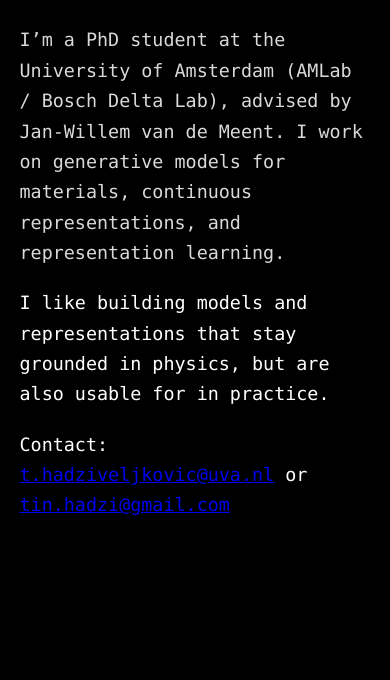
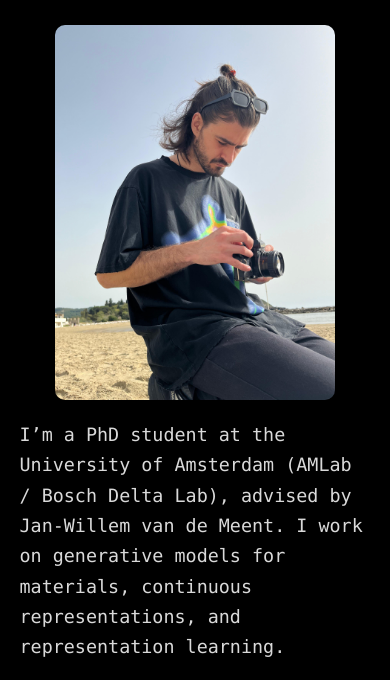
Before and after one commit to stases/stases.github.io, a plain HTML site: page about.html in a window 390 px wide. Shown: the part 143-823 px from the top of the page. Drawn offline with Linux system fonts and the light colour scheme.

Commit message:
Added photo in AboutMe

```diff
--- a/about.html
+++ b/about.html
@@ -19,6 +19,12 @@
 
       <h1>ABOUT ME</h1>
 
+      <img
+        class="about-photo"
+        src="assets/images/myself.jpeg"
+        alt="Portrait of Tin Hadziveljkovic"
+      />
+
       <p class="small">
         I’m a PhD student at the University of Amsterdam (AMLab / Bosch Delta
         Lab), advised by Jan-Willem van de Meent. I work on generative models
--- a/assets/styles.css
+++ b/assets/styles.css
@@ -336,6 +336,26 @@ body.page p {
   line-height: 1.65;
 }
 
+.about-photo {
+  float: right;
+  width: clamp(180px, 24vw, 320px);
+  max-width: 42%;
+  height: auto;
+  margin: 0 0 1rem 1.5rem;
+  border-radius: 10px;
+  object-fit: cover;
+}
+
+@media (max-width: 760px) {
+  .about-photo {
+    float: none;
+    display: block;
+    max-width: min(72vw, 320px);
+    width: 100%;
+    margin: 0 auto 1.25rem;
+  }
+}
+
 .pubs {
   list-style: none;
   padding: 0;
```
Also changed, not shown: assets/images/myself.jpeg (added).
